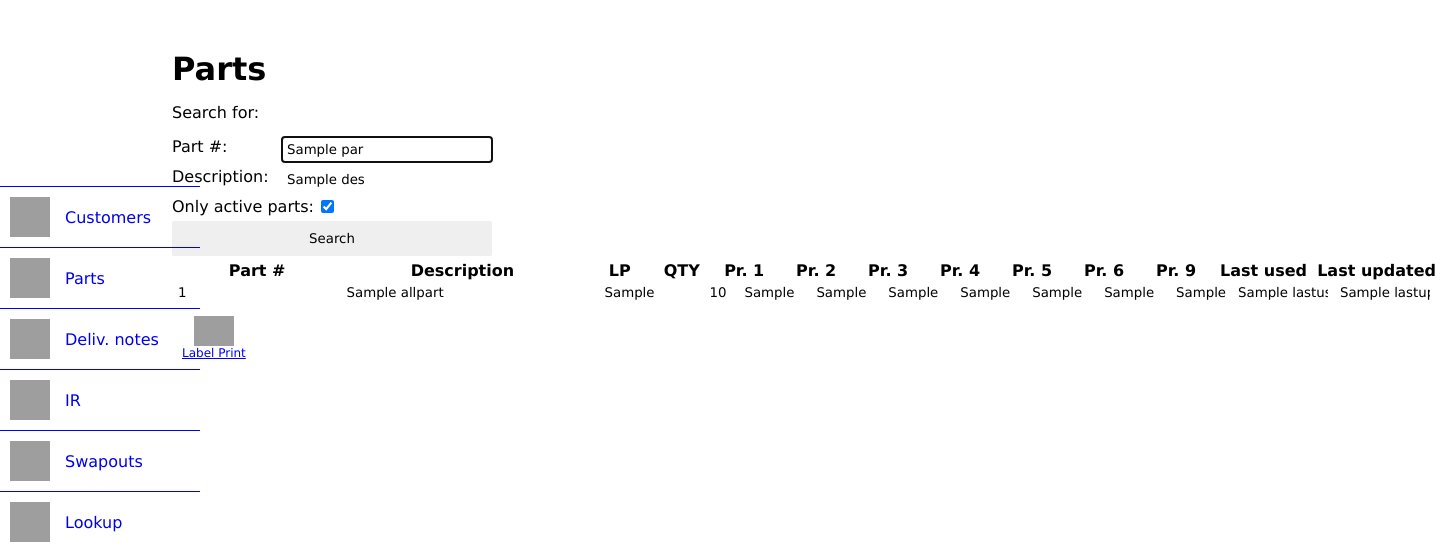
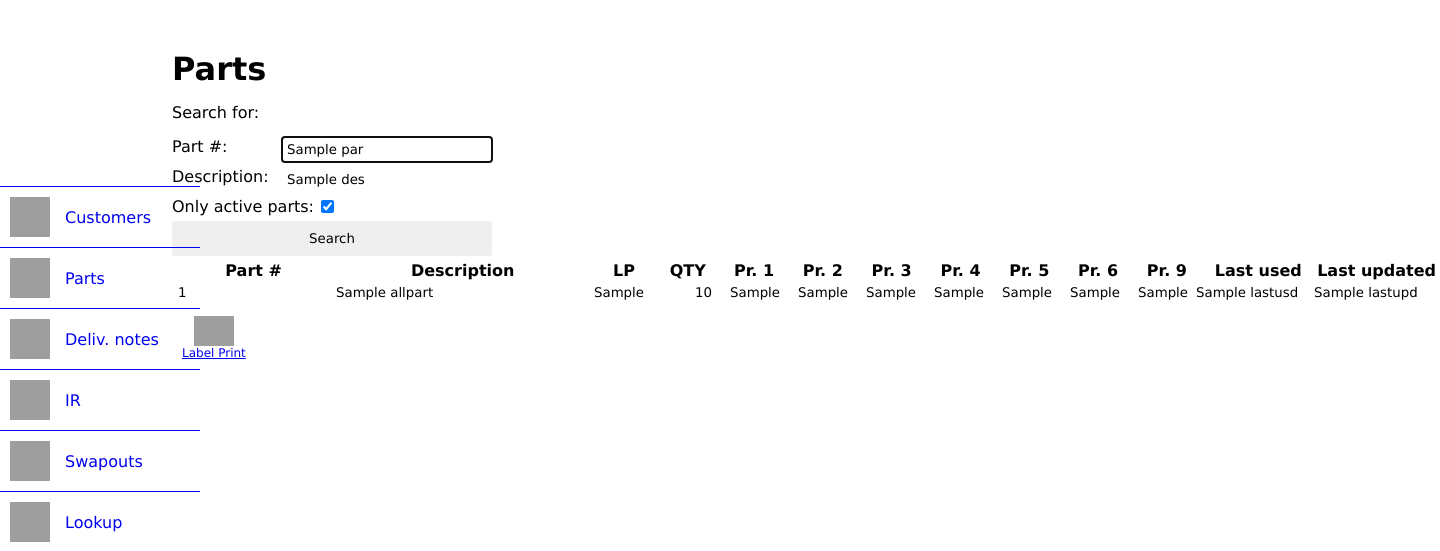
Before and after one commit to ludlin013/Fjomp, a Flask app: template templates/parts.html in a window 1440 px wide. Shown: the top 551 px of the page. Run offline with Flask 2, Linux system fonts and the light colour scheme; the template is opened without the code that fills it: most values are stand-ins (such as "Sample title", 1, 10 or a date in 2020); grey boxes are pictures that could not be loaded.

Commit message:
strulat färdigt med tabellen på parts :))))))))))))

```diff
--- a/static/parts.css
+++ b/static/parts.css
@@ -94,40 +94,40 @@ td input[type=date]{
   overflow-y: scroll;
 }
 
-.thpart-parts{
-  width: 170px;
+.thpart1-parts{
+  width: 156px;
 }
 
 .thpart-parts input{
   width: 150px;
 }
 
-.thpartusd-parts, .thpartupd-parts{
-  width: 100px;
+.thpartusd1-parts, .thpartupd1-parts{
+  width: 110px;
 }
 
 .thpartusd-parts input, .thpartupd-parts input{
-  width: 90px;
+  width: 110px;
 }
 
-.thdesc-parts{
-  width: 250px;
+.thdesc1-parts{
+  width: 256px;
 }
 
 .thdesc-parts input{
   width: 250px;
 }
 
-.thLP-parts{
-  width: 70px;
+.thLP1-parts{
+  width: 60px;
 }
 
 .thLP-parts input{
   width: 60px;
 }
 
-.thQTY-parts{
-  width: 50px;
+.thQTY1-parts{
+  width: 60px;
 }
 
 .thQTY-parts input{
@@ -135,8 +135,8 @@ td input[type=date]{
   text-align: right;
 }
 
-.thpr1-parts, .thpr2-parts, .thpr3-parts, .thpr4-parts, .thpr5-parts, .thpr6-parts, .thpr9-parts{
-  width: 70px;
+.thpr11-parts, .thpr21-parts, .thpr31-parts, .thpr41-parts, .thpr51-parts, .thpr61-parts, .thpr91-parts{
+  width: 65px;
 }
 
 .thpr1-parts input, .thpr2-parts input, .thpr3-parts input, .thpr4-parts input, .thpr5-parts input, .thpr6-parts input, .thpr9-parts input{
--- a/templates/parts.html
+++ b/templates/parts.html
@@ -41,19 +41,19 @@
         <table class="list-parts">
           <thead>
             <tr class="header-parts" id="header-parts">
-              <th class="thpart-parts">Part #</th>
-              <th class="thdesc-parts">Description</th>
-              <th class="thLP-parts">LP</th>
-              <th class="thQTY-parts">QTY</th>
-              <th class="thpr1-parts">Pr. 1</th>
-              <th class="thpr2-parts">Pr. 2</th>
-              <th class="thpr3-parts">Pr. 3</th>
-              <th class="thpr4-parts">Pr. 4</th>
-              <th class="thpr5-parts">Pr. 5</th>
-              <th class="thpr6-parts">Pr. 6</th>
-              <th class="thpr9-parts">Pr. 9</th>
-              <th class="thpartusd-parts">Last used</th>
-              <th class="thpartupd-parts">Last updated</th>
+              <th class="thpart1-parts">Part #</th>
+              <th class="thdesc1-parts">Description</th>
+              <th class="thLP1-parts">LP</th>
+              <th class="thQTY1-parts">QTY</th>
+              <th class="thpr11-parts">Pr. 1</th>
+              <th class="thpr21-parts">Pr. 2</th>
+              <th class="thpr31-parts">Pr. 3</th>
+              <th class="thpr41-parts">Pr. 4</th>
+              <th class="thpr51-parts">Pr. 5</th>
+              <th class="thpr61-parts">Pr. 6</th>
+              <th class="thpr91-parts">Pr. 9</th>
+              <th class="thpartusd1-parts">Last used</th>
+              <th class="thpartupd1-parts">Last updated</th>
             </tr>
           </thead>
           <tbody class="whatabody">
```
